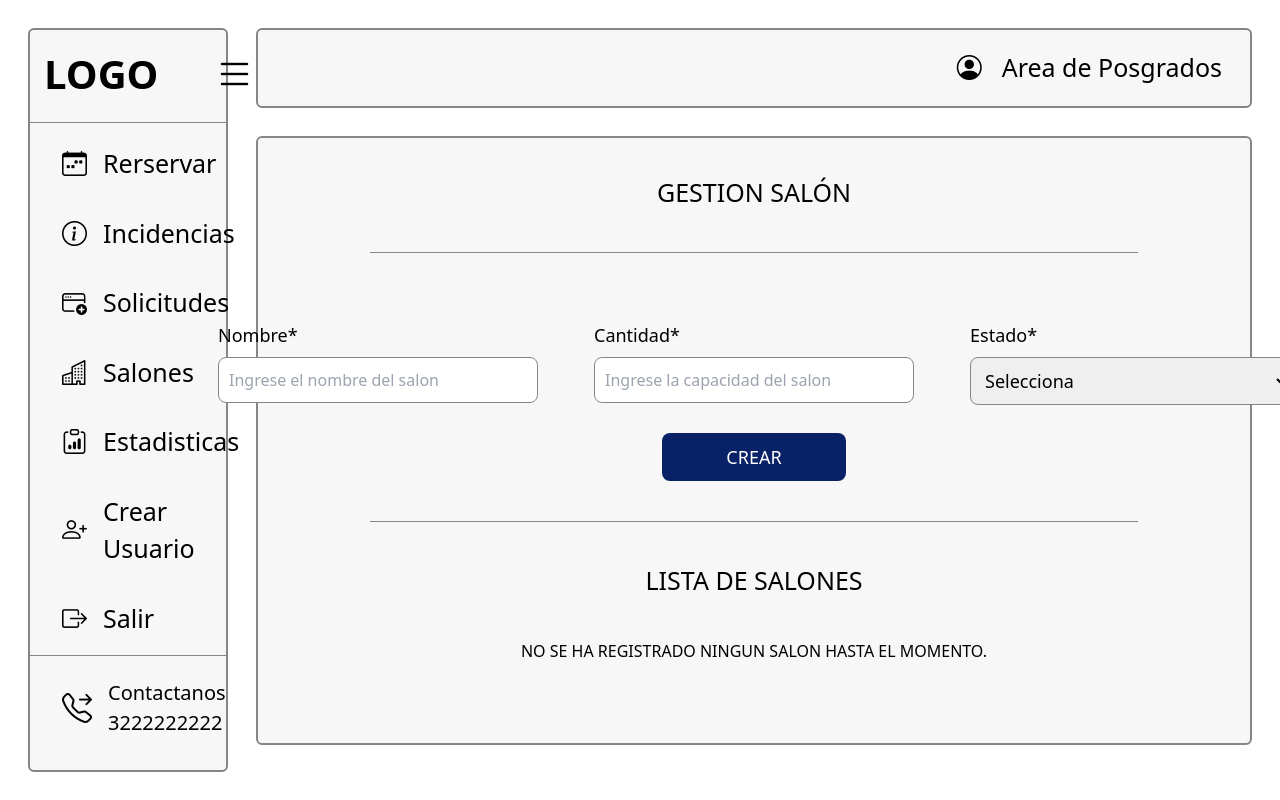
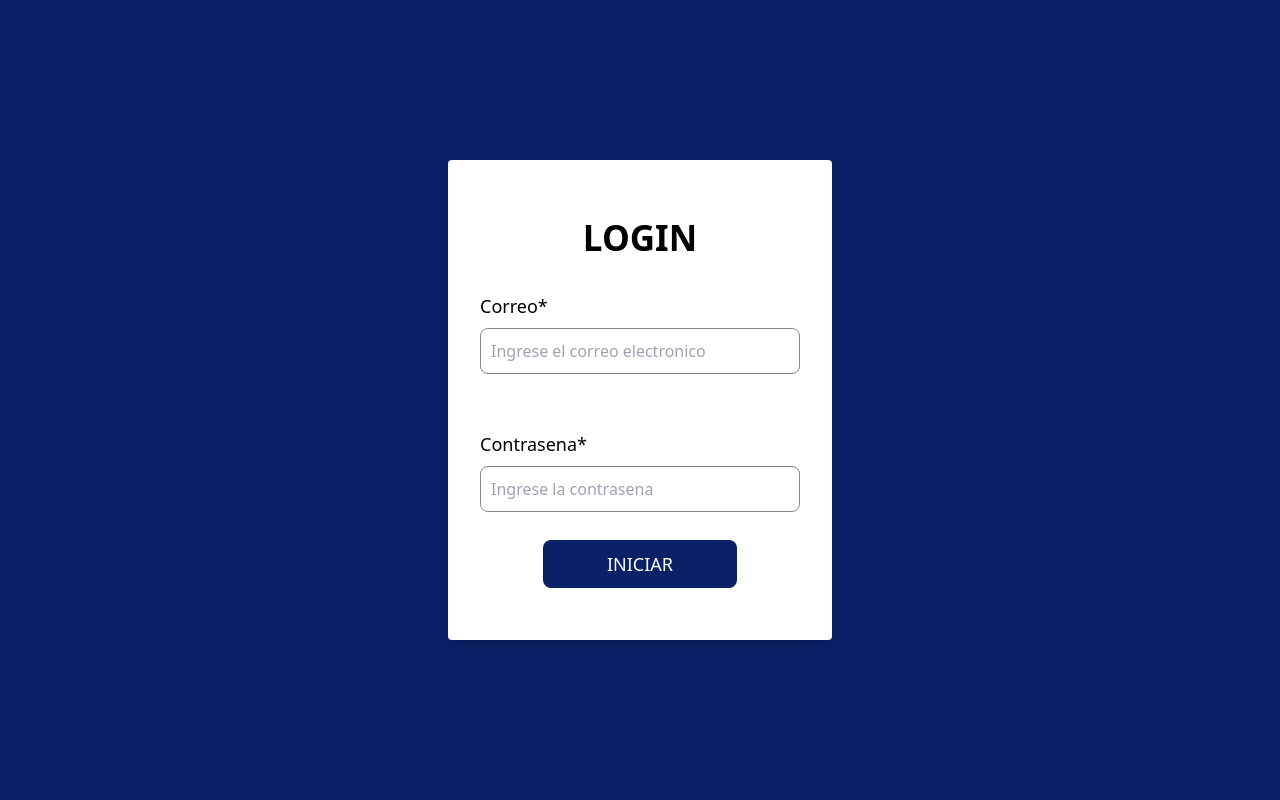
Before and after one commit to andresr02799/salon-client, a React (Vite) app: page / in a window 1280 px wide. Shown: the top 800 px of the page. Built offline with nearby package versions, Linux system fonts and the light colour scheme.

Commit message:
Creacion de Login

```diff
--- a/src/App.jsx
+++ b/src/App.jsx
@@ -2,12 +2,14 @@ import React, { useState } from 'react'
 import './App.css'
 import GestionSalones from './pages/gestionSalon';
 import Modal from './components/model';
+import Login from './pages/login';
 
 function App() {
   const [count, setCount, open, setOpen] = useState(0)
 
   return (
     <div>
+      <Login />
       <GestionSalones />
     </div>
   );
--- /dev/null
+++ b/src/pages/login.jsx
@@ -0,0 +1,21 @@
+import React from "react";
+import InputText from "../components/inputText";
+import Boton from "../components/botton";
+import Formulario from "../components/formulario";
+
+function Login() {
+    return (
+        <div class=" bg-midnight h-screen flex justify-center align-middle items-center">
+            <div class="bg-whitetext p-8 rounded shadow-lg w-96">
+                <form class="flex flex-col items-center p-5">
+                    <h1 class="font-bold text-[35px]">LOGIN</h1>
+                    <InputText nameLabel="Correo*" typeInput="email" placeholder="Ingrese el correo electronico" />
+                    <InputText nameLabel="Contrasena*" typeInput="password" placeholder="Ingrese la contrasena"/>
+                    <Boton nameBoton='INICIAR'/>
+                </form>
+            </div>
+        </div>
+    );
+}
+
+export default Login;
```
